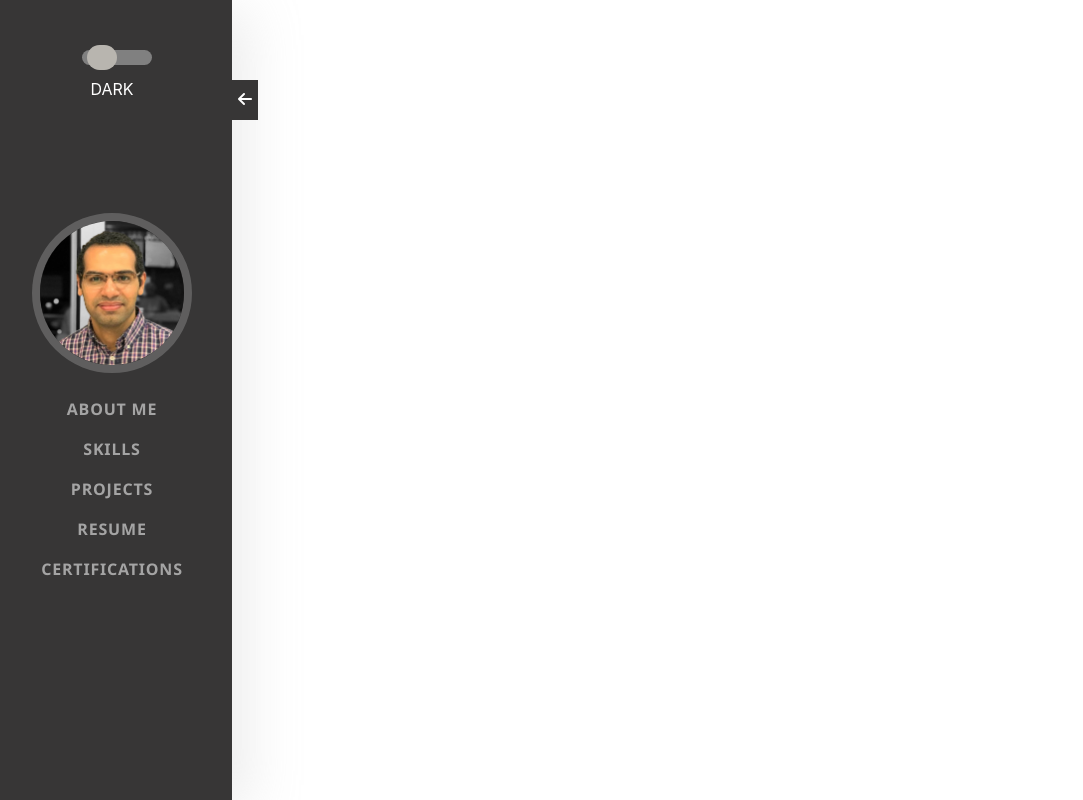
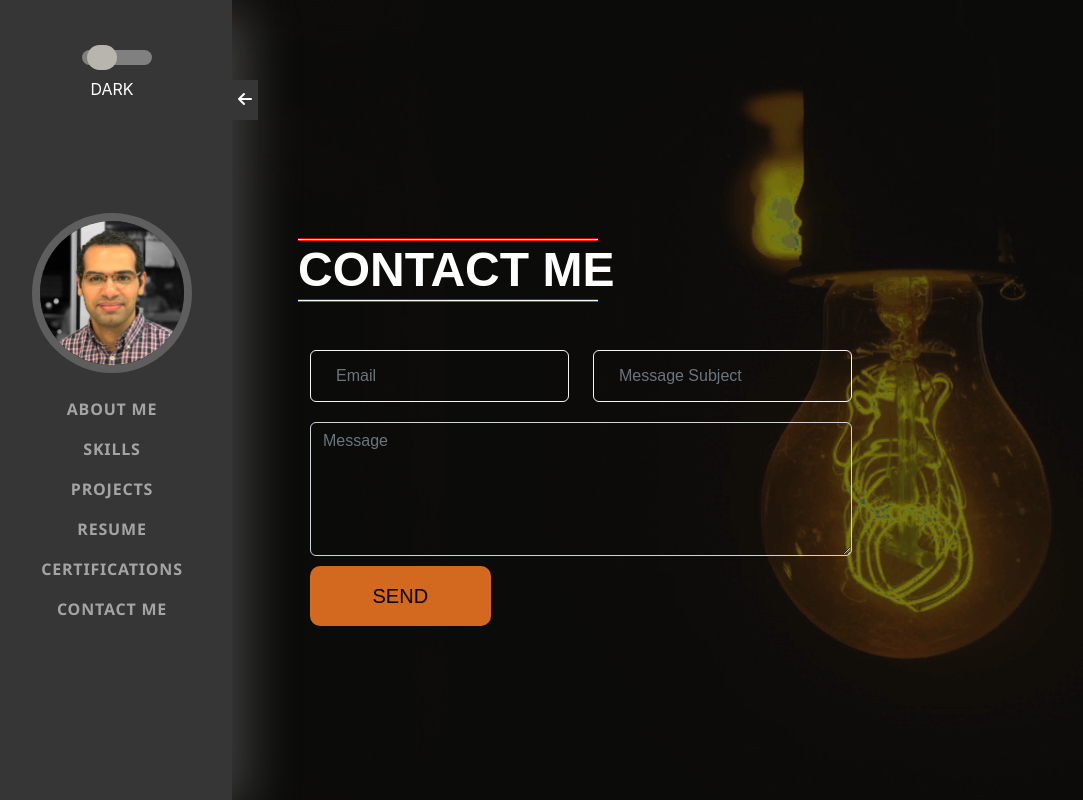
Before and after one commit to PeterRizek009/PeterRezeik, a React (Create React App) app: page /contact in a window 1280 px wide. Shown: the whole page, without its empty margins (8-1091 px from the left). Built offline with nearby package versions, Linux system fonts and the light colour scheme; the HTML template or start-up script is replaced by a standard one; a web font is replaced by a local one.

Commit message:
editi conatact me section

```diff
--- a/public/index.html
+++ b/public/index.html
@@ -2,7 +2,7 @@
 <html lang="en">
   <head>
     <meta charset="utf-8" />
-    <link rel="icon" href="%PUBLIC_URL%/favicon.ico" />
+
     <meta name="viewport" content="width=device-width, initial-scale=1" />
     <meta name="theme-color" content="#000000" />
     <meta
@@ -10,7 +10,7 @@
       content="Web site created using create-react-app"
     />
 
-    <link rel="icon" type="image/x-icon" href="assets/img/favicon.ico" />
+    <link rel="icon" type="image/x-icon" href="logo.png" />
     <!-- Font Awesome icons (free version)-->
     <link
       rel="stylesheet"
--- a/src/App.js
+++ b/src/App.js
@@ -1,6 +1,6 @@
 import './css/app.css';
 import './css/toggle.css';
-import { Routes, Route } from 'react-router-dom'
+import { Routes, Route, useLocation } from 'react-router-dom'
 import Navbar from './components/navbar/navbar';
 import About from './components/about/about';
 import Skills from './components/skills/skills';
@@ -9,6 +9,8 @@ import Resume from './components/resume/resume';
 import Certificate from './components/mycertificate/certificate';
 import React, { useState } from 'react'
 import { motion } from 'framer-motion';
+import Contact from './components/contactForm/contact';
+
 
 
 function App() {
@@ -23,26 +25,30 @@ function App() {
     console.log(switchOff);
   }
 
+
+
+  const location =  useLocation();
+
+
   return (
     <div className={switchOff ? "App" : "App-off"}>
 
       <Navbar isOpen={isOpen} setIsOpen={setIsOpen} toggle={toggle} toggleSwitch={toggleSwitch} switchOff={switchOff}/>
       <motion.div animate={{ marginLeft: isOpen ? "40px" : "0px" }}  >
-        {/* <div className="toggleBtn">
-          <input type="checkbox" id="switch" onClick={toggleSwitch} />
-          <label htmlFor="switch" ><span>Text</span></label>
 
-        </div> */}
-        <Routes>
+        <Routes location={location.pathname}>
           <Route path="/" element={<About />} />
           <Route path="/about" element={<About />} />
           <Route path="/skills" element={<Skills />} />
           <Route path="/projects" element={<Projects />} />
           <Route path="/resume" element={<Resume />} />
           <Route path="/certificate" element={<Certificate />} />
+          <Route path="/contact" element={<Contact />} />
           {/*  <Route path="*" element={<DifferentSquares/>}/> */}
         </Routes>
+
       </motion.div>
+
     </div>
   );
 }
--- /dev/null
+++ b/src/components/contactForm/contact.css
@@ -0,0 +1,37 @@
+.contact-form input {
+  background-color: transparent;
+  border: 1px solid whitesmoke;
+  width: 100%;
+  height: 40px;
+  padding: 25px;
+  position: relative;
+  margin-bottom: 20px;
+}
+
+.contact-form textarea {
+  background-color: transparent;
+}
+.square-button {
+  background-color: chocolate;
+  font-size: 20px;
+  text-transform: uppercase;
+  text-align: center;
+  margin-top: 10px;
+  padding: 0 60px;
+  height: 60px;
+  border: none;
+  width: 50%;
+  border-radius: 10px;
+  transition: 0.5s color ease-in-out;
+}
+
+.square-button:hover{
+    background-color: rgb(92, 92, 92);
+}
+
+@media (min-width: 768px) {
+  .contact-wrap {
+    width: 60%;
+    margin: auto;
+  }
+}
--- /dev/null
+++ b/src/components/contactForm/contact.jsx
@@ -0,0 +1,39 @@
+import React from 'react';
+import "./contact.css"
+
+const Contact = () => {
+    return (
+        <section className="resume-section">
+            <div className="resume-section-content">
+                <h1 className="mb-5">Contact Me</h1>
+                <form action className="contact-form container-fluid">
+                    <div className='row'>
+                        <div className="col-sm-6">
+                            <div className="input-block">
+                                <input type="text" className="form-control" placeholder='Email' />
+                            </div>
+                        </div>
+                        <div className="col-sm-6">
+                            <div className="input-block">
+                                <input type="text" className="form-control" placeholder='Message Subject' />
+                            </div>
+                        </div>
+                    </div>
+                    <div className="col-sm-12">
+                        <div className="input-block textarea">
+                            <textarea rows={5} type="text" className="form-control" defaultValue={""} placeholder="Message" />
+                        </div>
+                    </div>
+                    <div className="col-sm-8">
+                        <button className="square-button  mx-auto">Send</button>
+                    </div>
+
+
+                </form>
+            </div>
+        </section>
+
+    );
+}
+
+export default Contact;
--- a/src/components/mycertificate/certificate.jsx
+++ b/src/components/mycertificate/certificate.jsx
@@ -1,9 +1,18 @@
 import React from 'react';
-
+import { motion } from 'framer-motion';
 
 const Certificate = () => {
     return (<>
         {/* Awards*/}
+        <motion.div initial={{
+            y: "200vw",
+        }}
+            animate={{
+                y: "0"
+            }}
+            transition={{
+                duration: "0.9"
+            }}>
             <section className="resume-section" id="awards">
                 <div className="resume-section-content">
                     <h1 className="mb-5">Awards &amp; <span className='text-primary'>Certifications </span> </h1>
@@ -27,6 +36,7 @@ const Certificate = () => {
                     </ul>
                 </div>
             </section>
+        </motion.div>
     </>);
 }
 
--- a/src/components/myprojects/projects.css
+++ b/src/components/myprojects/projects.css
@@ -4,14 +4,14 @@
   flex-wrap: wrap;
 }
 .portfolio-card {
-  --background: linear-gradient(to left, #f7ba2b 5%, #ea5358 100%);
-  width: 300px;
+  --background: linear-gradient(to left, #f7ba2b 5%, #362f30 100%);
+  width: 280px;
   /* height: 254px; */
   display: block;
   position: relative;
   overflow: hidden;
   background: var(--background);
-  height: 280px;
+  height: 250px;
   z-index: 0 !important;
   border-radius: 1rem;
   margin: 10px;
@@ -38,7 +38,7 @@
   background-image: -webkit-linear-gradient(
     bottom,
     #e1dfed 0%,
-    rgba(231, 124, 36, 0.7) 99%,
+    rgba(225, 223, 237, 0.8) 99%,
     rgba(225, 223, 237, 0.8) 100%
   );
   background-image: linear-gradient(
--- a/src/components/myprojects/projects.jsx
+++ b/src/components/myprojects/projects.jsx
@@ -1,10 +1,20 @@
 import React from 'react'
 import "./projects.css"
+import { motion } from 'framer-motion';
 
 const Projects = () => {
     return (
         <>
-            <hr className="m-0" />
+
+            <motion.div initial={{
+                y: "200vw",
+            }}
+                animate={{
+                    y: "0"
+                }}
+                transition={{
+                    duration: "0.9"
+                }}>
                 <section className="resume-section" id="education">
                     <div className="resume-section-content">
                         <h1 className="mb-5">Projeects</h1>
@@ -44,7 +54,7 @@ const Projects = () => {
                                     </a>
                                 </div>
                             </div></div></div></section>
-
+            </motion.div>
         </>
     );
 }
--- a/src/components/navbar/navbar.jsx
+++ b/src/components/navbar/navbar.jsx
@@ -46,7 +46,12 @@ const Navbar = ({ isOpen, toggle , toggleSwitch , switchOff}) => {
                         <li className="nav-item">
                             <Link className="nav-link" to={"/resume"}>Resume</Link>
                         </li>
-                        <li className="nav-item"><Link className="nav-link" to={"/certificate"}>Certifications</Link></li>
+                        <li className="nav-item">
+                            <Link className="nav-link" to={"/certificate"}>Certifications</Link>
+                        </li>
+                        <li className="nav-item">
+                            <Link className="nav-link" to={"/contact"}>Contact Me</Link>
+                        </li>
                     </ul>
                     :
                     <ul className="navbar-closed">
--- a/src/components/resume/resume.jsx
+++ b/src/components/resume/resume.jsx
@@ -1,9 +1,19 @@
 import React from 'react'
+import { motion } from 'framer-motion';
 
 
 
 const Resume = () => {
     return (<>
+     <motion.div initial={{
+                y: "200vw",
+            }}
+                animate={{
+                    y: "0"
+                }}
+                transition={{
+                    duration: "0.9"
+                }}>
         <section className="resume-section">
             <div className="resume-section-content">
                 <h1 className="mb-5 resume-title">Resume</h1>
@@ -12,6 +22,7 @@ const Resume = () => {
             </div>
         </section>
         <hr className="m-0" />
+        </motion.div>
     </>);
 }
 
--- a/src/components/skills/skills.jsx
+++ b/src/components/skills/skills.jsx
@@ -1,11 +1,19 @@
 import React from 'react'
 import "./skills.css"
-
+import { motion } from 'framer-motion';
 
 const Skills = () => {
     return (<>
 
-    <div>
+    <motion.div  initial={{
+      y : "200vw",
+    }}
+    animate={{
+      y : "0"
+    }}
+    transition={{
+      duration:"0.9"
+    }}>
   <section className="resume-section" id="skills">
     <div className="resume-section-content">
       <h1 className="mb-5">Skills</h1>
@@ -43,7 +51,7 @@ const Skills = () => {
     </div>
   </section>
   <hr className="m-0" />
-</div>
+</motion.div>
 
     </>);
 }
```
Also changed, not shown: public/logo.png (added), 1 other file (tests, documents, lock files or other folders). Lines whose indentation alone changed are shown as unchanged.
